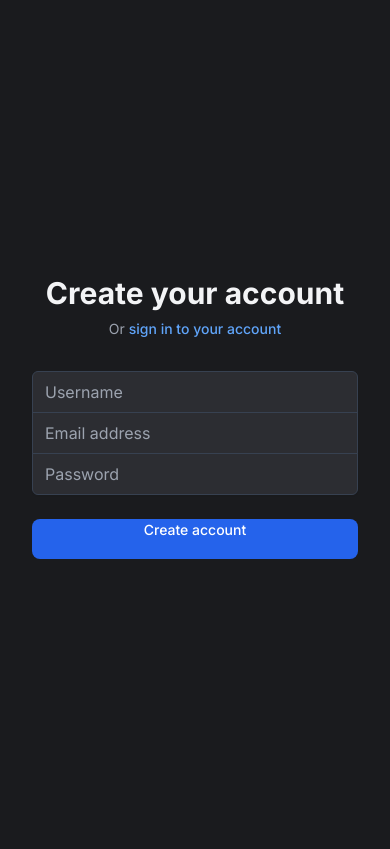
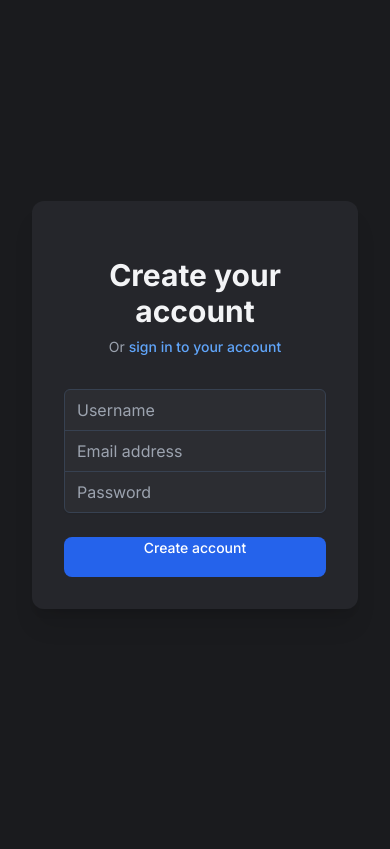
Before and after one commit to EvanRiekel19/Fitness-Leveling, a Flask app: page /register in a window 390 px wide. Shown: the part 65-914 px from the top of the page. Run offline with Flask 3, Linux system fonts and the light colour scheme; some libraries are stand-ins or nearby versions.

Commit message:
Update landing, login, and register pages with new gym equipment image

```diff
--- a/app/templates/auth/register.html
+++ b/app/templates/auth/register.html
@@ -4,7 +4,15 @@
 
 {% block content %}
 <div class="min-h-[calc(100vh-4rem)] flex items-center justify-center py-12 px-4 sm:px-6 lg:px-8">
-    <div class="max-w-md w-full space-y-8">
+    <div class="max-w-4xl w-full flex rounded-xl shadow-xl overflow-hidden">
+        <!-- Image section - hidden on mobile -->
+        <div class="hidden md:block md:w-1/2 bg-gray-800">
+            <img src="{{ url_for('static', filename='images/gym-equipment.jpg') }}" alt="Fitness Gym Equipment" class="h-full w-full object-cover">
+        </div>
+
+        <!-- Register form section -->
+        <div class="w-full md:w-1/2 bg-dark-surface p-8">
+            <div class="max-w-md w-full space-y-8 mx-auto">
                 <div>
                     <h2 class="mt-6 text-center text-3xl font-extrabold text-gray-100">
                         Create your account
@@ -47,4 +55,6 @@
                 </form>
             </div>
         </div>
+    </div>
+</div>
 {% endblock %}
--- a/app/templates/main/landing.html
+++ b/app/templates/main/landing.html
@@ -36,7 +36,7 @@
                 </div>
                 <div class="mt-12 sm:mt-16 lg:mt-0">
                     <div class="pl-4 -mr-48 sm:pl-6 md:-mr-16 lg:px-0 lg:m-0 lg:relative lg:h-full">
-                        <img class="w-full rounded-xl shadow-xl ring-1 ring-black/5 lg:absolute lg:left-0 lg:h-full lg:w-auto lg:max-w-none" src="https://images.unsplash.com/photo-1517836357463-d25dfeac3438?ixlib=rb-1.2.1&auto=format&fit=crop&w=1950&q=80" alt="Fitness">
+                        <img class="w-full rounded-xl shadow-xl ring-1 ring-black/5 lg:absolute lg:left-0 lg:h-full lg:w-auto lg:max-w-none" src="{{ url_for('static', filename='images/gym-equipment.jpg') }}" alt="Fitness Gym Equipment">
                     </div>
                 </div>
             </div>
```
Also changed, not shown: app/templates/auth/login.html (+11 -1 lines). Lines whose indentation alone changed are shown as unchanged.
